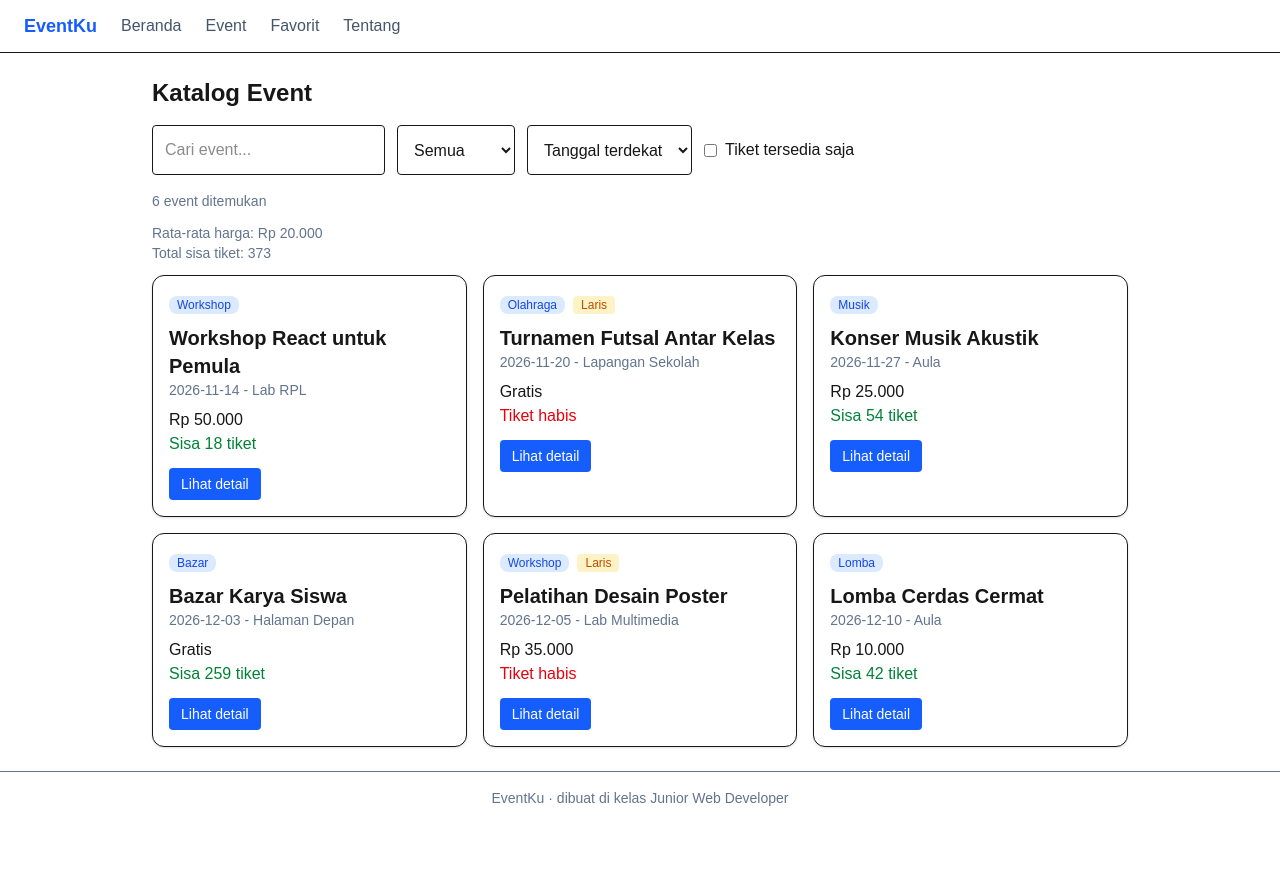
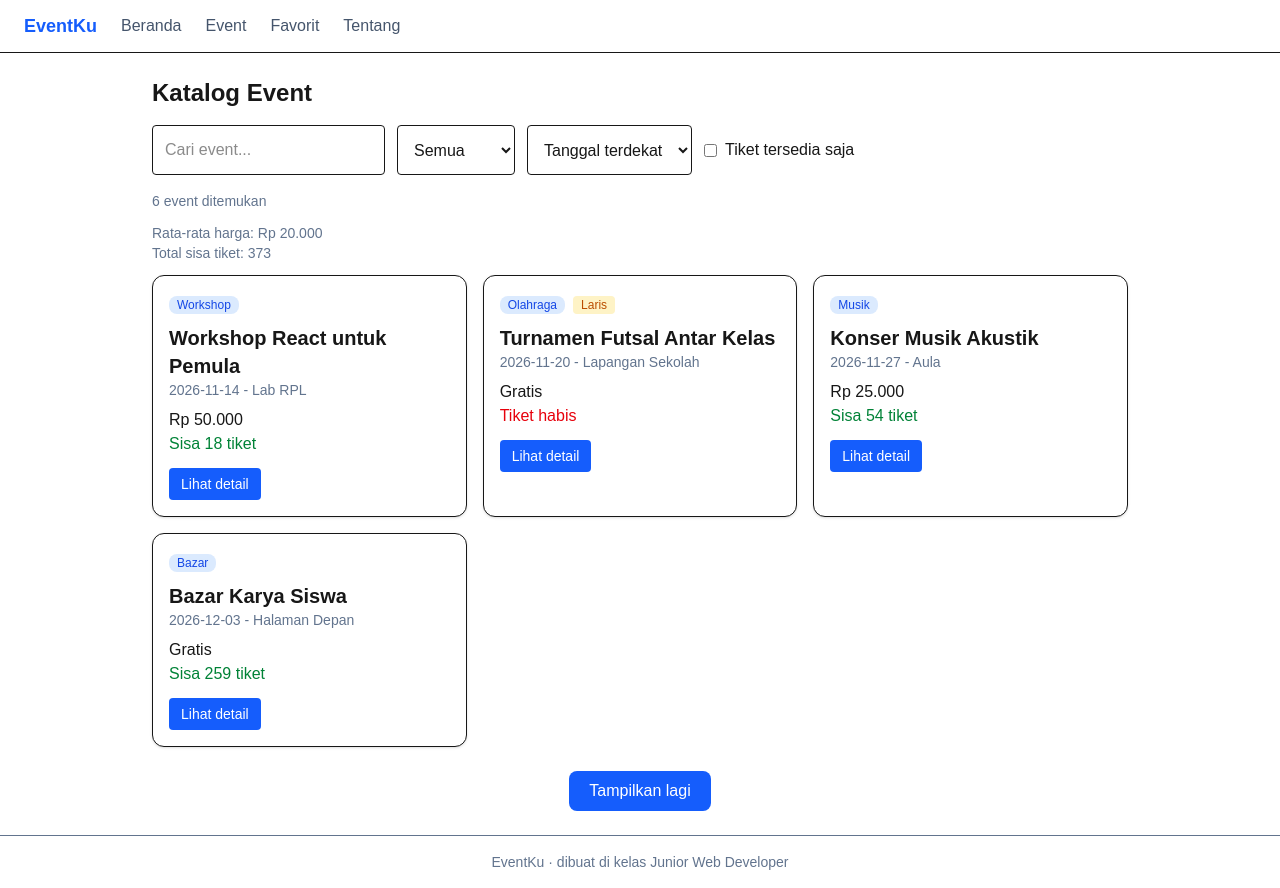
Before and after one commit to leonyrpl-droid/latihan-nextjs, a Next.js app: page /event in a window 1280 px wide. Before the commit the page ends 824 px from the top, so only its background shows below. Built offline with nearby package versions, Linux system fonts and the light colour scheme.

Commit message:
Misi 10: Menambahkan fitur Tampilkan Lagi

```diff
--- a/components/KatalogInteraktif.tsx
+++ b/components/KatalogInteraktif.tsx
@@ -9,6 +9,7 @@ export default function KatalogInteraktif({ events }: { events: Event[] }) {
   const [kategori, setKategori] = useState("Semua");
   const [urut, setUrut] = useState("tanggal");
   const [hanyaTersedia, setHanyaTersedia] = useState(false);
+  const [jumlahTampil, setJumlahTampil] = useState(4);
 
   const daftarKategori = ["Semua", ...new Set(events.map((e) => e.kategori))];
 
@@ -38,19 +39,28 @@ export default function KatalogInteraktif({ events }: { events: Event[] }) {
     0,
   );
 
+  // Membatasi jumlah event yang ditampilkan
+  const eventTampil = terurut.slice(0, jumlahTampil);
+
   return (
     <div>
       <div className="mb-4 flex flex-wrap gap-3">
         <input
           value={cari}
-          onChange={(e) => setCari(e.target.value)}
+          onChange={(e) => {
+            setCari(e.target.value);
+            setJumlahTampil(4);
+          }}
           placeholder="Cari event..."
           className="rounded border bg-white p-3"
         />
 
         <select
           value={kategori}
-          onChange={(e) => setKategori(e.target.value)}
+          onChange={(e) => {
+            setKategori(e.target.value);
+            setJumlahTampil(4);
+          }}
           className="rounded border bg-white p-3"
         >
           {daftarKategori.map((k) => (
@@ -62,7 +72,10 @@ export default function KatalogInteraktif({ events }: { events: Event[] }) {
 
         <select
           value={urut}
-          onChange={(e) => setUrut(e.target.value)}
+          onChange={(e) => {
+            setUrut(e.target.value);
+            setJumlahTampil(4);
+          }}
           className="rounded border bg-white p-3"
         >
           <option value="tanggal">Tanggal terdekat</option>
@@ -75,7 +88,10 @@ export default function KatalogInteraktif({ events }: { events: Event[] }) {
           <input
             type="checkbox"
             checked={hanyaTersedia}
-            onChange={(e) => setHanyaTersedia(e.target.checked)}
+            onChange={(e) => {
+              setHanyaTersedia(e.target.checked);
+              setJumlahTampil(4);
+            }}
           />
           Tiket tersedia saja
         </label>
@@ -96,11 +112,24 @@ export default function KatalogInteraktif({ events }: { events: Event[] }) {
       {terurut.length === 0 ? (
         <p className="text-slate-500">Tidak ada event yang cocok.</p>
       ) : (
-        <div className="grid gap-4 md:grid-cols-2 lg:grid-cols-3">
-          {terurut.map((e) => (
-            <KartuEvent key={e.id} event={e} />
-          ))}
-        </div>
+        <>
+          <div className="grid gap-4 md:grid-cols-2 lg:grid-cols-3">
+            {eventTampil.map((e) => (
+              <KartuEvent key={e.id} event={e} />
+            ))}
+          </div>
+
+          {jumlahTampil < terurut.length && (
+            <div className="mt-6 text-center">
+              <button
+                onClick={() => setJumlahTampil((sebelumnya) => sebelumnya + 4)}
+                className="rounded-lg bg-blue-600 px-5 py-2 text-white hover:bg-blue-700"
+              >
+                Tampilkan lagi
+              </button>
+            </div>
+          )}
+        </>
       )}
     </div>
   );
```
